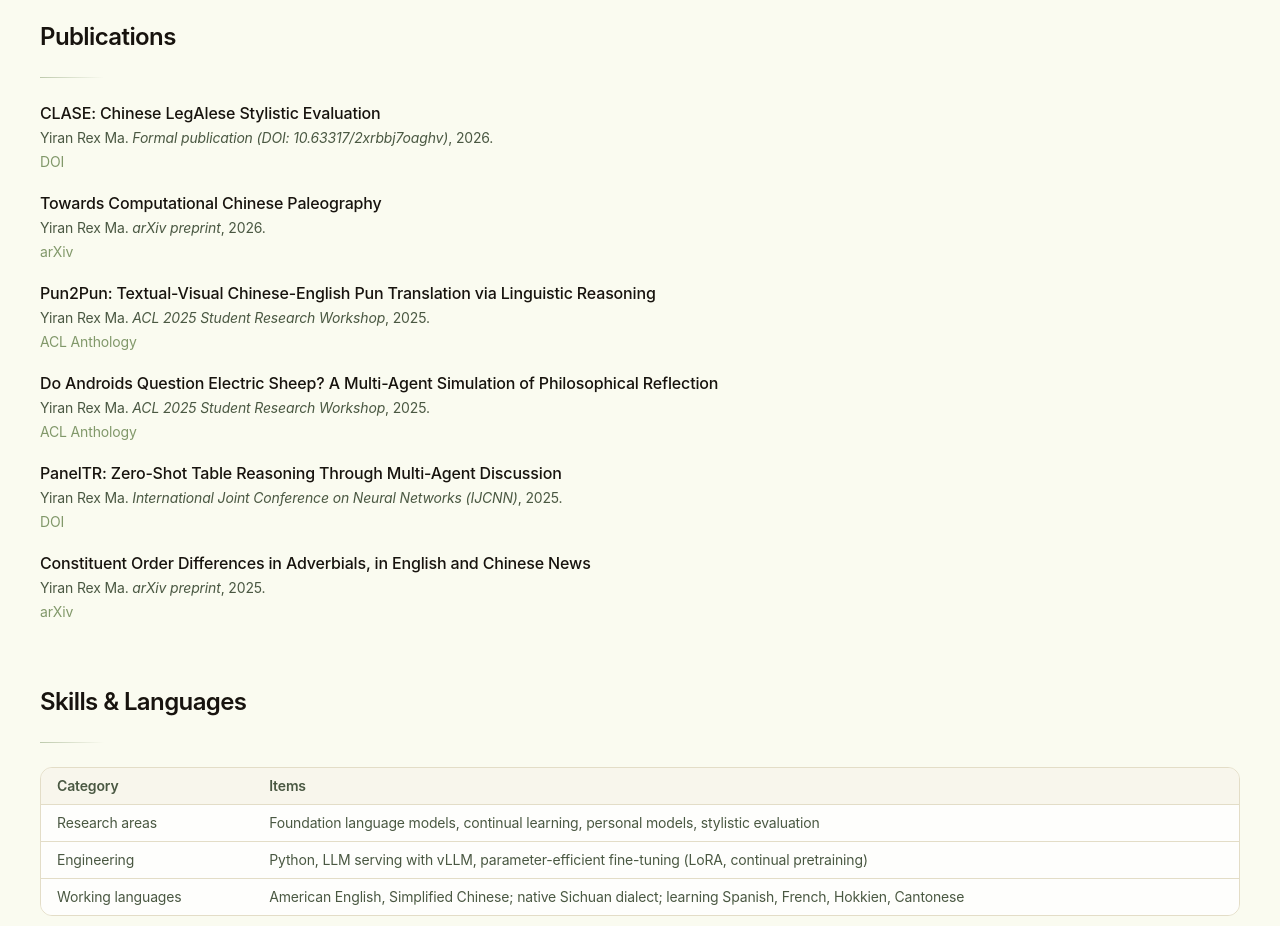
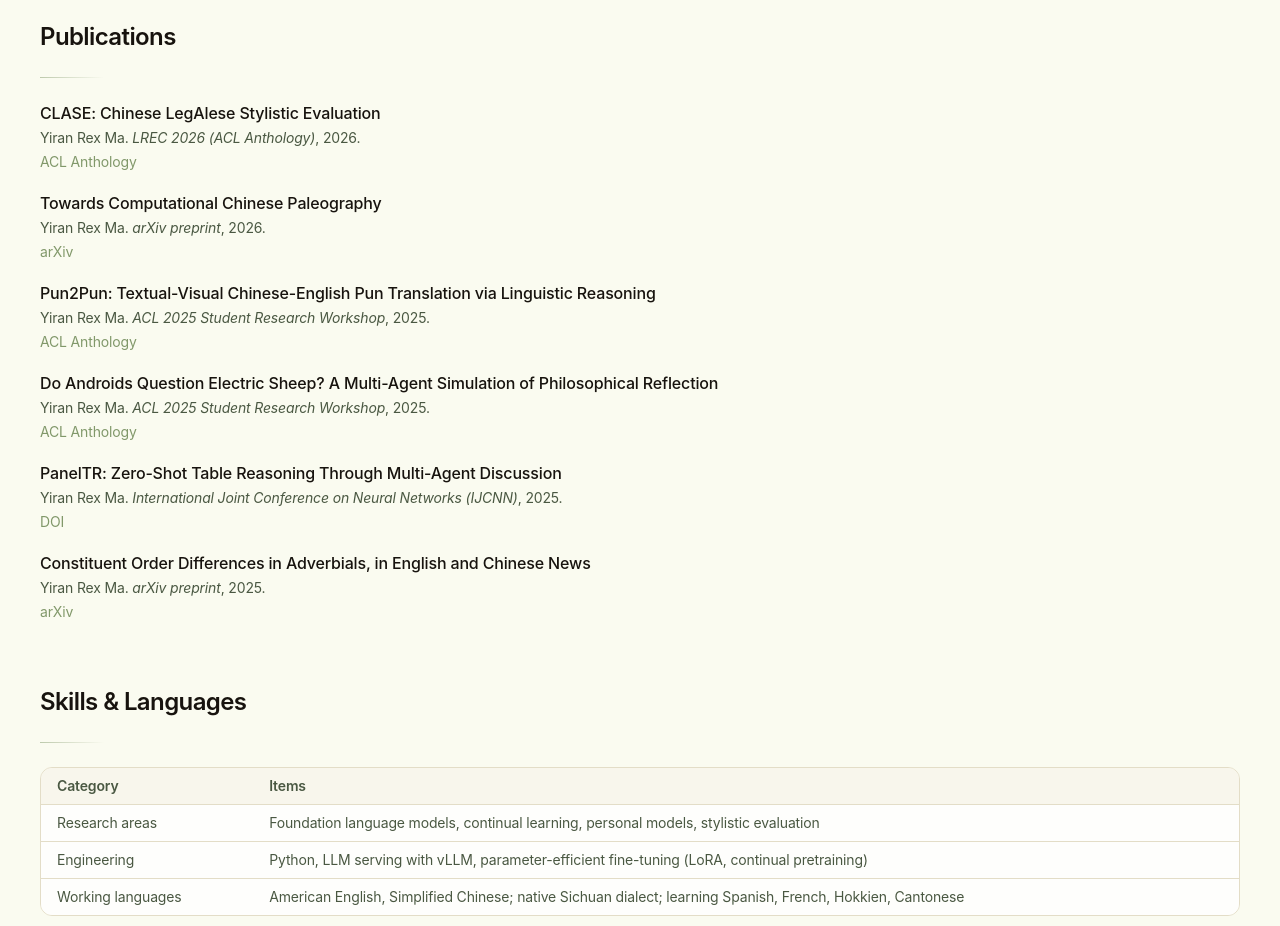
Before and after one commit to rexera/yiranrexma.monticule.tech, a Next.js app: page /en/cv in a window 1280 px wide. Shown: the part 1440-2366 px from the top of the page. Built offline with nearby package versions, Linux system fonts and the light colour scheme; no server answers; a web font is replaced by a local one.

Commit message:
CLASE: link the ACL Anthology (LREC 2026) page instead of the DOI
updates feed, publications list (venue + link), project card, and the
detail-page badge all point to https://aclanthology.org/2026.lrec-1.46/

```diff
--- a/content/projects.json
+++ b/content/projects.json
@@ -37,7 +37,7 @@
               },
               {
                 "label": "Paper",
-                "href": "https://doi.org/10.63317/2xrbbj7oaghv"
+                "href": "https://aclanthology.org/2026.lrec-1.46/"
               }
             ],
             "metrics": {
@@ -98,7 +98,7 @@
               },
               {
                 "label": "Paper",
-                "href": "https://doi.org/10.63317/2xrbbj7oaghv"
+                "href": "https://aclanthology.org/2026.lrec-1.46/"
               }
             ],
             "metrics": {
--- a/content/publications.json
+++ b/content/publications.json
@@ -24,7 +24,7 @@
         "type": "J",
         "title": "CLASE: Chinese LegAlese Stylistic Evaluation",
         "authors": "Yiran Rex Ma",
-        "venue": "Formal publication (DOI: 10.63317/2xrbbj7oaghv)",
+        "venue": "LREC 2026 (ACL Anthology)",
         "year": "2026",
         "tags": [
           "LLM Evaluation",
@@ -34,8 +34,8 @@
         ],
         "links": [
           {
-            "label": "DOI",
-            "href": "https://doi.org/10.63317/2xrbbj7oaghv"
+            "label": "ACL Anthology",
+            "href": "https://aclanthology.org/2026.lrec-1.46/"
           }
         ],
         "notes": "Hybrid, reference-free evaluation of stylistic fidelity in Chinese legal text, combining linguistic features with experience-guided LLM-as-a-judge scoring; experiments on 200 legal documents.",
@@ -160,7 +160,7 @@
         "type": "J",
         "title": "CLASE: Chinese LegAlese Stylistic Evaluation",
         "authors": "Yiran Rex Ma",
-        "venue": "Formal publication (DOI: 10.63317/2xrbbj7oaghv)",
+        "venue": "LREC 2026 (ACL Anthology)",
         "year": "2026",
         "tags": [
           "LLM Evaluation",
@@ -170,8 +170,8 @@
         ],
         "links": [
           {
-            "label": "DOI",
-            "href": "https://doi.org/10.63317/2xrbbj7oaghv"
+            "label": "ACL Anthology",
+            "href": "https://aclanthology.org/2026.lrec-1.46/"
           }
         ],
         "notes": "Hybrid, reference-free evaluation of stylistic fidelity in Chinese legal text, combining linguistic features with experience-guided LLM-as-a-judge scoring; experiments on 200 legal documents.",
--- a/content/publications/clase.mdx
+++ b/content/publications/clase.mdx
@@ -15,7 +15,7 @@ In the paper, we combine objective linguistic features with LLM-as-a-judge scori
 
 **Read the full paper here:**
 
-[![DOI](https://img.shields.io/badge/doi-10.63317/2xrbbj7oaghv-FAB70C?logo=doi&logoColor=white)](https://doi.org/10.63317/2xrbbj7oaghv)
+[![ACL Anthology](https://img.shields.io/badge/ACL_Anthology-2026.lrec--1.46-1668A3)](https://aclanthology.org/2026.lrec-1.46/)
 
 
 
--- a/content/updates.json
+++ b/content/updates.json
@@ -12,7 +12,7 @@
         "type": "Publication",
         "title": "CLASE: Chinese Stylistic Evaluation",
         "summary": "A hybrid, reference-free framework combining interpretable linguistic features with experience-guided LLM-as-a-judge scoring, with legal Chinese as the testbed.",
-        "link": "https://doi.org/10.63317/2xrbbj7oaghv"
+        "link": "https://aclanthology.org/2026.lrec-1.46/"
       },
       {
         "date": "2026-04-20",
@@ -79,7 +79,7 @@
         "type": "论文",
         "title": "CLASE: Chinese Stylistic Evaluation",
         "summary": "混合式无参考中文风格评测框架：可解释语言学特征 + 经验引导的 LLM 评分，以法律中文为测试床。",
-        "link": "https://doi.org/10.63317/2xrbbj7oaghv"
+        "link": "https://aclanthology.org/2026.lrec-1.46/"
       },
       {
         "date": "2026-04-20",
```
